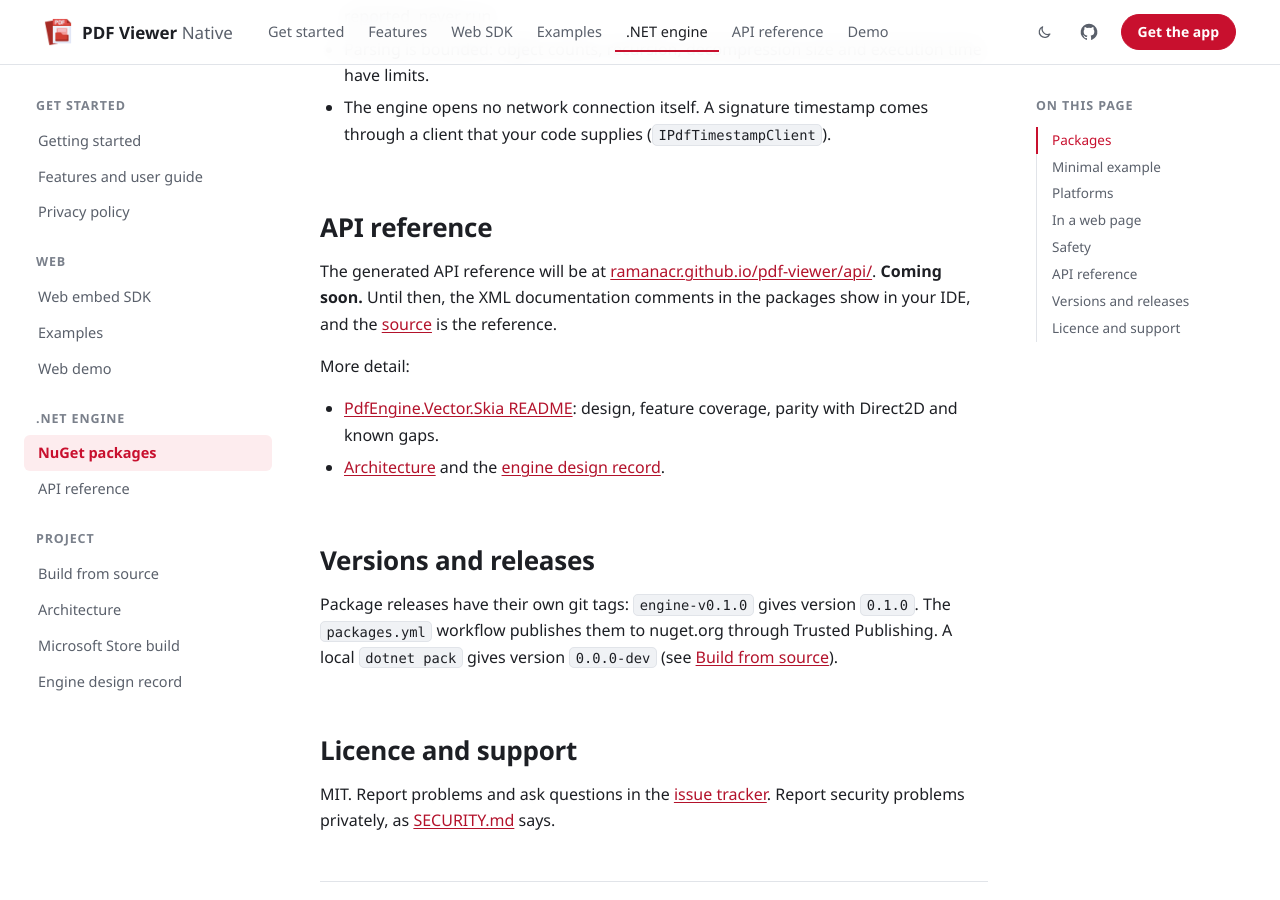
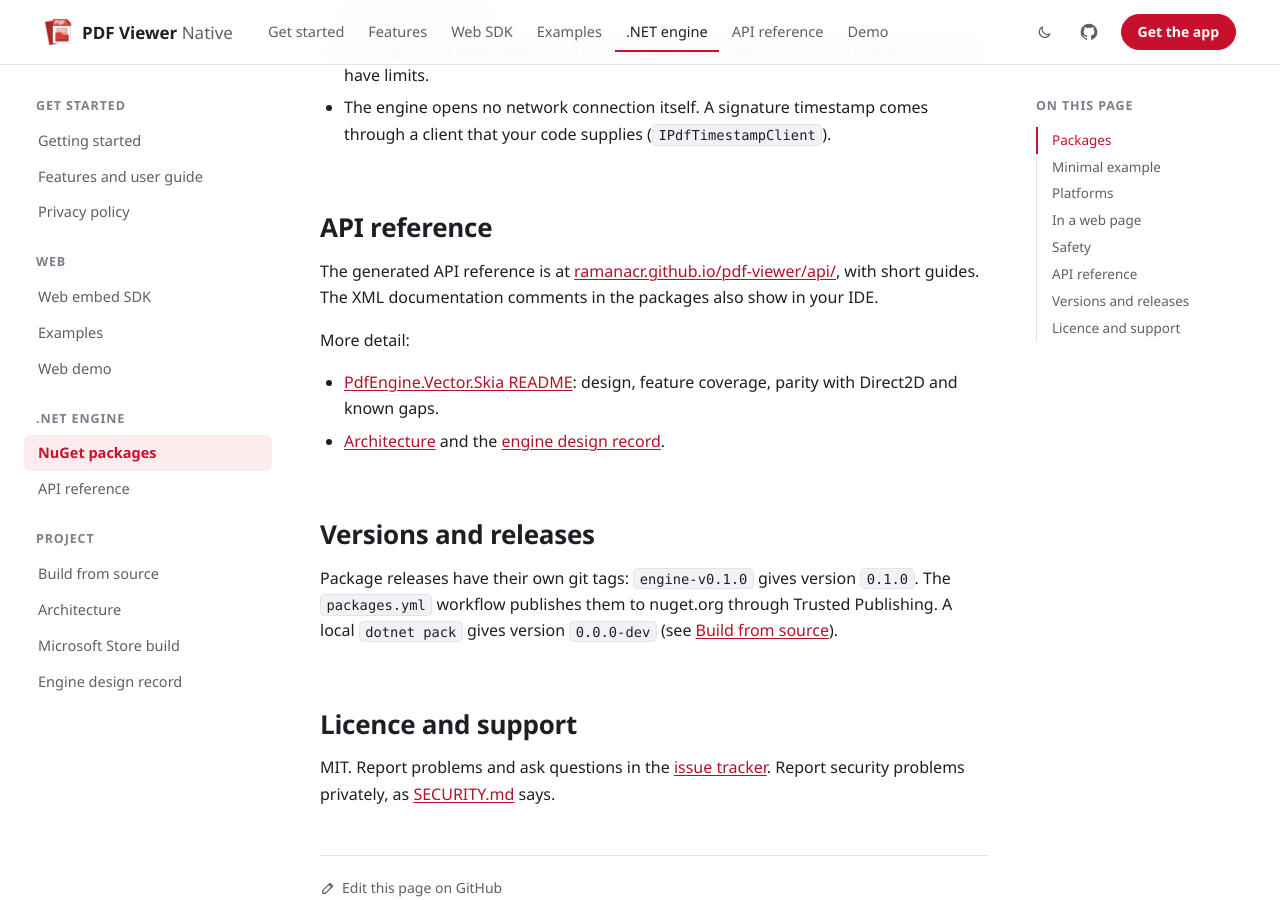
Before and after one commit to ramanacr/pdf-viewer, a Jekyll site: the page built from docs/developers.md, in a window 1280 px wide and 900 px high, scrolled down 2489 px. Built offline with Jekyll 4.4.1, drawn with Linux system fonts in a browser that asks for light colours.

Commit message:
fix(site): size the API reference logo; the Store listing and API reference are live
- docfx sizes only SVG logos, so the PNG logo filled the top of every API
  page. It is now 28 px in the header.
- README and docs/microsoft-store.md: the Store listing is live
  (9N6QDM774R62). README also lists the npm package of the embed SDK.
- docs/developers.md and README: the API reference is no longer "coming soon".

Co-Authored-By: Claude Opus 5.5 <noreply@anthropic.com>

```diff
--- a/docs/developers.md
+++ b/docs/developers.md
@@ -87,10 +87,9 @@ It is also on npm as [`pdfviewer-embed`](https://www.npmjs.com/package/pdfviewer
 
 ## API reference
 
-The generated API reference will be at
-[ramanacr.github.io/pdf-viewer/api/](https://ramanacr.github.io/pdf-viewer/api/). **Coming soon.**
-Until then, the XML documentation comments in the packages show in your IDE, and the
-[source](https://github.com/ramanacr/pdf-viewer/tree/main/src) is the reference.
+The generated API reference is at
+[ramanacr.github.io/pdf-viewer/api/](https://ramanacr.github.io/pdf-viewer/api/), with short
+guides. The XML documentation comments in the packages also show in your IDE.
 
 More detail:
 
--- a/eng/apidocs/template/public/main.css
+++ b/eng/apidocs/template/public/main.css
@@ -40,7 +40,9 @@ h1, h2, h3, h4, h5 { letter-spacing: -0.01em; font-weight: 650; }
 
 /* Header: a thin accent line, like the site. */
 header.bg-body { border-bottom: 1px solid var(--bs-border-color); box-shadow: inset 0 3px 0 var(--pv-accent); }
-.navbar-brand { font-weight: 700; }
+.navbar-brand { font-weight: 700; display: inline-flex; align-items: center; gap: 8px; }
+/* The logo is a PNG: docfx sizes only SVG logos, so it is sized here. */
+.navbar-brand #logo { width: 28px; height: 28px; object-fit: contain; }
 .navbar .nav-link.active, .navbar .nav-link:hover { color: var(--pv-accent) !important; }
 .pv-site-link {
   display: inline-flex; align-items: center; gap: 6px; margin-right: 12px; padding: 4px 12px;
```
Also changed, not shown: docs/microsoft-store.md (+2 -2 lines), README.md.
